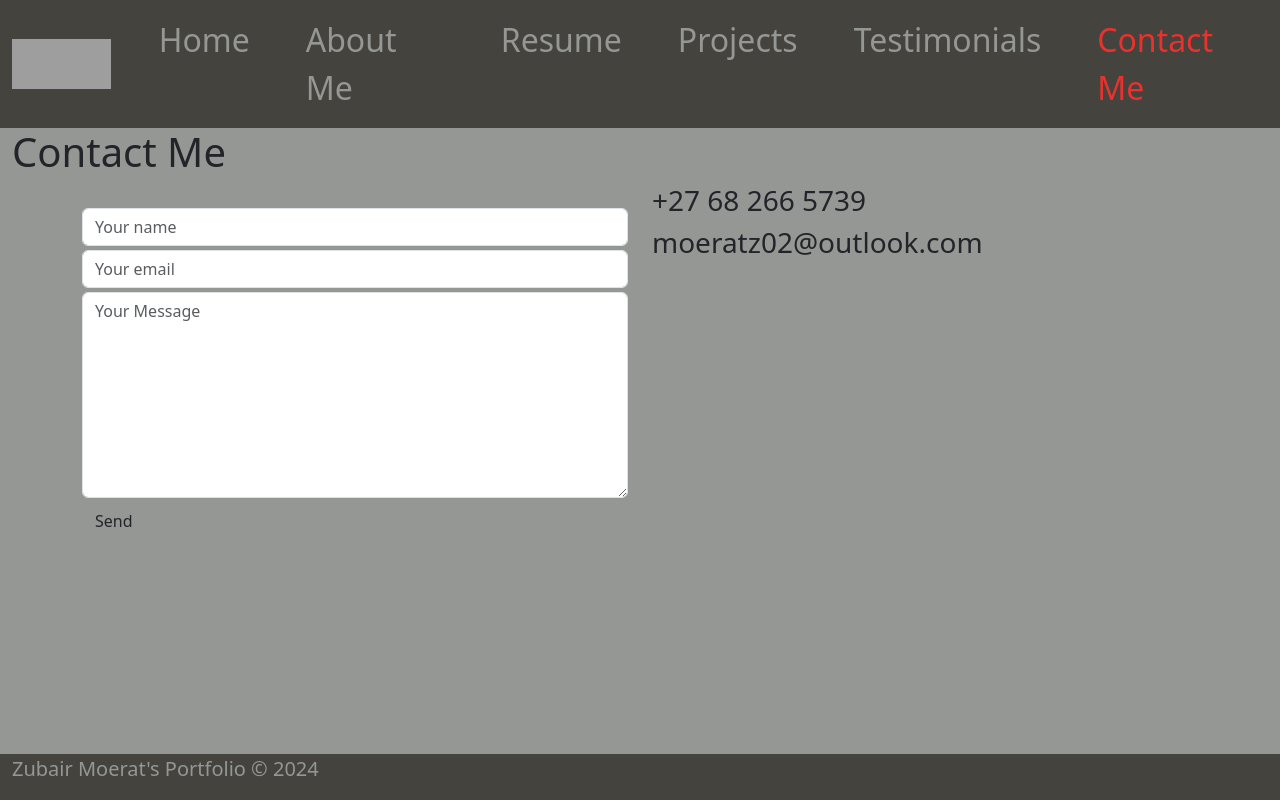
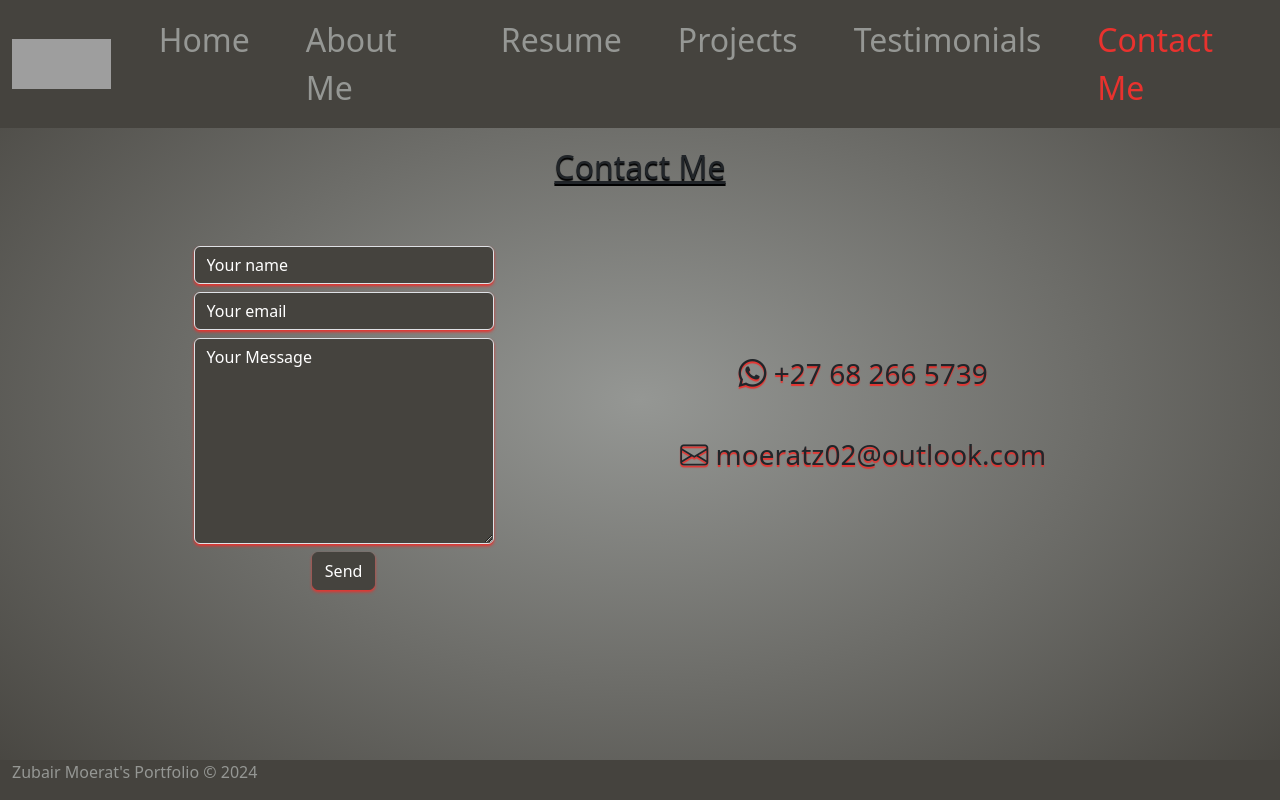
Before and after one commit to zubairmoerat/vueJS-EOMP, a Vue app: page /contact in a window 1280 px wide. Built offline with nearby package versions, Linux system fonts and the light colour scheme; grey boxes are pictures that could not be loaded.

Commit message:
finalDraft

```diff
--- a/src/assets/css/style.css
+++ b/src/assets/css/style.css
@@ -7,7 +7,7 @@
 }
 #app{
     height: 100vh;
-    background: #959794;
+    background: radial-gradient(#959794,#45433e);
 }
 nav{
     background: #45433e;
@@ -25,3 +25,12 @@ nav a.router-link-exact-active{
     position: fixed;
     bottom: 0;
 }
+@media(max-width:351px) {
+    #app {
+        background: radial-gradient(#959794,#45433e);
+        height: auto;
+    }
+    #footer{
+        position: relative;
+    }
+}
--- a/src/components/Footer.vue
+++ b/src/components/Footer.vue
@@ -1,7 +1,7 @@
 <template>
     <div class="container-fluid" id="footer">
         <div class="row">
-            <p class="lead text-start">Zubair Moerat's Portfolio &copy; <span>{{ currYear }}</span></p>
+            <p class="text-start">Zubair Moerat's Portfolio &copy; <span>{{ currYear }}</span></p>
         </div>
     </div>
 </template>
@@ -18,6 +18,4 @@
 }
 </script>
 
-<style scoped>
-
-</style>
+<style scoped></style>
--- a/src/components/NavBar.vue
+++ b/src/components/NavBar.vue
@@ -33,7 +33,8 @@ img {
     width: 100px;
     height: 50px;
 }
-button{
+
+button {
     background: #959794;
     box-shadow: 0 1px 2px #e9322e;
 }
--- a/src/views/AboutView.vue
+++ b/src/views/AboutView.vue
@@ -1,13 +1,20 @@
 <template>
-  <h1 class="text-center">About Me</h1>
+  <h2 class="text-center">About Me</h2>
   <div class="row">
-    <div class="col">
-      <p class="lead text-center">I'm a dynamic individual with a passion for a well-rounded lifestyle. I find joy in staying active and fit, making frequent visits to the gym to engage in various workouts. The love for the outdoors is another facet of my life, as hiking, biking, and exploring nature provides a perfect balance to the tech-driven world.</p>
-      <img src="https://iili.io/J7mJV6J.jpg" class="img-fluid rounded-5" alt="aboutMe">
+    <div class="col text-center">
+      <p class="fs-5 text-center">I'm a dynamic individual with a passion for a well-rounded lifestyle. I find joy in
+        staying active and fit, making frequent visits to the gym to engage in various workouts. The love for the outdoors
+        is another facet of my life, as hiking, biking, and exploring nature provides a perfect balance to the tech-driven
+        world.</p>
+      <img class="img-fluid rounded-5" src="https://iili.io/J7mJV6J.jpg" alt="aboutMe" loading="lazy">
     </div>
-    <div class="col">
-      <img src="https://iili.io/J7mJwyN.md.jpg" class="img-fluid rounded-5" alt="aboutMe">
-      <p class="lead text-center">On the intellectual side, I'm deeply immersed in the fields of engineering and software development. With a keen interest in problem-solving and innovation, I enjoy tackling challenges both in the physical realm through engineering projects and in the virtual world through software development. This combination of a strong body, an adventurous spirit, and a sharp mind defines my multifaceted and fulfilling lifestyle.</p>
+    <div class="col text-center">
+      <img class="img-fluid rounded-5" src="https://iili.io/J7mJwyN.md.jpg" alt="aboutMe" loading="lazy">
+      <p class="fs-5 text-center">On the intellectual side, I'm deeply immersed in the fields of engineering and software
+        development. With a keen interest in problem-solving and innovation, I enjoy tackling challenges both in the
+        physical realm through engineering projects and in the virtual world through software development. This
+        combination of a strong body, an adventurous spirit, and a sharp mind defines my multifaceted and fulfilling
+        lifestyle.</p>
     </div>
   </div>
 </template>
@@ -20,23 +27,33 @@ export default {
 </script>
 
 <style scoped>
-img{
+img {
   width: 300px;
   height: 300px;
-  margin-top: 10px;
-  margin-bottom: 10px;
-  margin-left: 250px;
   box-shadow: 0 3px 5px #e9322e;
+  margin-bottom: 15px;
 }
-.row{
+
+.row {
   display: flex;
   justify-content: center;
   align-items: center;
+  flex-wrap: wrap;
 }
-h1{
-padding-top: 20px;
-padding-bottom:  20px;
-text-decoration: underline;
-text-shadow: 0 2px 1px black;
+
+h2 {
+  padding-top: 20px;
+  padding-bottom: 20px;
+  text-decoration: underline;
+  text-shadow: 0 2px 1px black;
 }
-</style>
+
+.col {
+  flex-basis: 50%;
+}
+
+@media (max-width:351px) {
+  .row {
+    flex-direction: column;
+  }
+}</style>
--- a/src/views/ContactView.vue
+++ b/src/views/ContactView.vue
@@ -1,51 +1,40 @@
 <template>
-    <h1>Contact Me</h1>
+    <h2 class="text-center">Contact Me</h2>
     <div class="container">
-        <div class="row justify-content-evenly">
+        <div class="contactRow">
+            <div class="contactCol">
+                <form action="https://formspree.io/f/maygaowg" method="POST" id="contactForm" name="contactForm"
+                    class="contactForm" required>
+                    <div class="row">
                         <div class="col">
-                <div class="wrapper">
-                    <div class="row justify-content-center">
-                        <div class="col">
-                            <div class="contact-wrap">
-                                <h3 class="mb-4 text-center"></h3>
-                                <div id="form-message-warning" class="mb-4 w-100 text-center"></div>
-                                <form action="https://formspree.io/f/maygaowg" method="POST" id="contactForm"
-                                    name="contactForm" class="contactForm" required>
-                                    <div class="row">
-                                        <div class="col-md-12">
                             <div class="form-group">
-                                                <input type="text" class="form-control" name="name" id="name"
-                                                    placeholder="Your name" required>
+                                <input type="text" class="form-control" name="name" id="name" placeholder="Your name"
+                                    required>
                             </div>
                         </div>
-                                        <div class="col-md-12">
-                                            <div class="form-group pt-1">
-                                                <input type="email" class="form-control" name="email" id="email"
-                                                    placeholder="Your email" required>
+                        <div class="col">
+                            <div class="form-group pt-2">
+                                <input type="email" class="form-control" name="email" id="email" placeholder="Your email"
+                                    required>
                             </div>
                         </div>
-                                        <div class="col-md-12 pt-1">
-                                            <div class="form-group">
-                                                <textarea name="message" class="form-control" id="message" cols="30"
-                                                    rows="8" placeholder="Your Message" required></textarea>
+                        <div class="col">
+                            <div class="form-group pt-2">
+                                <textarea name="message" class="form-control" id="message" cols="30" rows="8"
+                                    placeholder="Your Message" required></textarea>
                             </div>
                         </div>
-                                        <div class="col-md-12 pt-1">
-                                            <div class="form-group">
+                        <div class="col">
+                            <div class="form-group pt-2 text-center">
                                 <input type="submit" value="Send" class="btn">
-                                                <div class="submitting"></div>
                             </div>
                         </div>
                     </div>
                 </form>
             </div>
-                        </div>
-                    </div>
-                </div>
-            </div>
-            <div class="col">
-                <h3>+27 68 266 5739</h3>
-                <h3>moeratz02@outlook.com</h3>
+            <div class="contactCol">
+                <h3 class="text-center"><i class="bi bi-whatsapp"></i> +27 68 266 5739</h3>
+                <h3 class="text-center"><i class="bi bi-envelope"></i> moeratz02@outlook.com</h3>
             </div>
         </div>
     </div>
@@ -57,4 +46,72 @@ export default {
 }
 </script>
 
-<style scoped></style>
+<style scoped>
+h2 {
+    padding-top: 20px;
+    padding-bottom: 20px;
+    text-decoration: underline;
+    text-shadow: 0 2px 1px black;
+}
+
+.contactRow {
+    display: flex;
+    justify-content: center;
+    align-items: center;
+    flex-direction: row;
+    margin-top: 40px;
+    flex-wrap: wrap;
+}
+
+.contactCol {
+    flex-basis: 40%;
+}
+
+.row {
+    display: inline-block;
+}
+
+.form-group {
+    width: 300px;
+}
+
+form {
+    width: fit-content;
+}
+
+h3 {
+    padding-top: 20px;
+    padding-bottom: 20px;
+    text-shadow: 0 2px 1px #e9322e;
+}
+
+.btn {
+    border: 1px solid #45433e;
+    box-shadow: 0 2px 3px #e9322e;
+    background: #45433e;
+    color: #fff;
+}
+
+input {
+    background: #45433e;
+    box-shadow: 0 2px 3px #e9322e;
+}
+
+textarea {
+    background: #45433e;
+    box-shadow: 0 2px 3px #e9322e;
+}
+
+input::placeholder {
+    color: #fff;
+}
+
+textarea::placeholder {
+    color: #fff;
+}
+
+@media (max-width:351px) {
+    .form-group {
+        width: 250px;
+    }
+}</style>
--- a/src/views/ProjectsView.vue
+++ b/src/views/ProjectsView.vue
@@ -7,8 +7,10 @@
                     <img :src="pro.image" class="img-fluid" alt="projectImage">
                     <h5 class="card-title text-center">{{ pro.name }}</h5>
                     <p class="text-center">{{ pro.description }}</p>
-                <a :href="pro.gitHub" type="button" class="btn" id="btn1" target="_blank"><i class="bi bi-github"></i></a>
-                <a :href="pro.netlify" type="button" class="btn ms-3" id="btn2" target="_blank"><i class="bi bi-browser-chrome"></i></a>
+                    <a :href="pro.gitHub" type="button" class="btn" id="btn1" target="_blank"><i
+                            class="bi bi-github"></i></a>
+                    <a :href="pro.netlify" type="button" class="btn ms-3" id="btn2" target="_blank"><i
+                            class="bi bi-browser-chrome"></i></a>
                 </div>
             </div>
         </div>
@@ -31,40 +33,61 @@ export default {
 </script>
 
 <style scoped>
-img{
+img {
     width: 150px;
     height: 150px;
 }
-.rowPro{
+
+.rowPro {
     display: flex;
     flex-direction: row;
-    justify-content: space-between;
-    flex-wrap: wrap;
+    justify-content: space-evenly;
 }
-.card{
+
+.card {
     width: 200px;
     background: #45433e;
     box-shadow: 0 3px 5px #e9322e;
     margin-top: 40px;
 }
-h2{
+
+a:hover {
+    transform: translateY(-5px);
+}
+
+h2 {
     padding-top: 20px;
-padding-bottom:  20px;
+    padding-bottom: 20px;
     text-decoration: underline;
     text-shadow: 0 2px 1px black;
 }
-h5{
+
+h5 {
     color: #fff;
     text-decoration: underline;
     margin-top: 15px;
 }
-p{
+
+p {
     color: #fff;
 }
-#btn1{
+
+#btn1 {
     background: #959794;
 }
-#btn2{
+
+#btn2 {
     background: #e9322e;
 }
-</style>
+
+@media (max-width:351px) {
+    .card {
+        margin-bottom: 15px;
+        margin-top: 0;
+    }
+
+    .rowPro {
+        flex-direction: column;
+        align-items: center;
+    }
+}</style>
--- a/src/views/ResumeView.vue
+++ b/src/views/ResumeView.vue
@@ -1,6 +1,9 @@
 <template>
     <h2 class="text-center">My Experience</h2>
     <div class="container-fluid text-center" v-if="Education">
+        <span class="btn"><a
+                href="https://docs.google.com/document/d/1Bvq44S1lATJNd7o3GvBbyo7qoo1x_ynM-kew4N8dBo0/edit?usp=sharing"
+                target="_blank">Download CV</a></span>
         <button class="btn m-3" type="button" data-bs-toggle="collapse" data-bs-target="#collapseExample"
             aria-expanded="false" aria-controls="collapseExample">
             View My Resume
@@ -16,10 +19,9 @@
     <div class="container">
         <h2 class="text-center">My Skills</h2>
         <div class="skillWrapper" v-if="Skills">
-            <div class="skill" v-for="title in Skills" :key="title">
+            <div class="skill text-center" v-for="title in Skills" :key="title">
                 <h5>{{ title.title }}</h5>
                 <img :src="title.image" alt="skill" class="img-fluid w-50 h-50">
-                <p class="ree">{{ title.experience }}</p>
             </div>
         </div>
     </div>
@@ -45,13 +47,20 @@ export default {
 </script>
 
 <style scoped>
-.btn{
+a:link {
+    text-decoration: none;
+    color: #fff;
+    background-color: transparent;
+}
+
+.btn {
     border: 1px solid #45433e;
     box-shadow: 0 1px 2px #e9322e;
     background: #45433e;
     color: #fff;
 }
-.card{
+
+.card {
     background: #45433e;
     color: #fff;
     box-shadow: 0 3px 5px #e9322e;
@@ -59,26 +68,35 @@ export default {
     margin-top: 15px;
     margin-bottom: 15px;
 }
-h2{
-padding-top: 20px;
-padding-bottom:  20px;
-text-decoration: underline;
-text-shadow: 0 2px 1px black;
+
+h2 {
+    padding-top: 20px;
+    padding-bottom: 20px;
+    text-decoration: underline;
+    text-shadow: 0 2px 1px black;
 }
-.skillWrapper{
+
+.skillWrapper {
     display: flex;
     justify-content: space-evenly;
 }
-h5{
+
+h5 {
     text-shadow: 0 2px 1px #e9322e;
     padding-top: 20px;
     padding-bottom: 20px;
 }
-.ree{
-    text-decoration: underline;
-}
-.skill{
+
+.skill {
     padding-top: 40px;
 }
 
-</style>
+@media (max-width:351px) {
+    .card {
+        width: 250px;
+    }
+
+    .skillWrapper {
+        flex-wrap: wrap;
+    }
+}</style>
--- a/src/views/TestimonialsView.vue
+++ b/src/views/TestimonialsView.vue
@@ -1,6 +1,6 @@
 <template>
     <h2 class="text-center">Reviews</h2>
-    <div class="row d-flex" v-if="Testimonials">
+    <div class="row" v-if="Testimonials">
         <label class="card-wrap" v-for="testimonial in Testimonials" :key="testimonial">
             <input type="checkbox" class="flipcard">
             <div class="card">
@@ -9,7 +9,8 @@
                 </div>
                 <div class="back card-face">
                     <h5>{{ testimonial.name }} {{ testimonial.surname }}</h5>
-                    <p>{{ testimonial.quotes }}</p>
+                    <p class="text-center"><i class="bi bi-quote"></i>{{ testimonial.quotes }}<i class="bi bi-quote"></i>
+                    </p>
                 </div>
             </div>
         </label>
@@ -32,22 +33,30 @@ export default {
 </script>
 
 <style scoped>
-.card-wrap {
+.row {
     display: flex;
-    width: 200px;
-    max-width: 100%;
-    height: 400px;
-    margin: 0 auto;
-    margin-bottom: 15px;
-}
-h2{
-padding-top: 20px;
-padding-bottom:  20px;
-text-decoration: underline;
-text-shadow: 0 2px 1px black;
+    flex-direction: row;
+    justify-content: center;
+    align-items: center;
 }
 
-.card, .front, .back, .card-photo{
+.card-wrap {
+    width: 250px;
+    height: 400px;
+    max-width: 100%;
+}
+
+h2 {
+    padding-top: 20px;
+    padding-bottom: 20px;
+    text-decoration: underline;
+    text-shadow: 0 2px 1px black;
+}
+
+.card,
+.front,
+.back,
+.card-photo {
     width: 100%;
     height: 100%;
 }
@@ -61,8 +70,9 @@ text-shadow: 0 2px 1px black;
     position: relative;
     transform-style: preserve-3d;
     transition: transform 1s, box-shadow .4s;
-    box-shadow: 0 1px 2px 0 rgba(60,64,67,0.302), 0 1px 3px 1px rgba(60,64,67,0.149);
+    box-shadow: 0 1px 2px 0 rgba(60, 64, 67, 0.302), 0 1px 3px 1px rgba(60, 64, 67, 0.149);
     border-radius: 10px;
+    height: 70%;
 }
 
 .card-photo {
@@ -70,19 +80,21 @@ text-shadow: 0 2px 1px black;
 }
 
 .card:hover {
+    cursor: pointer;
     box-shadow: 0 1px 3px 0 #45433e, 0 4px 8px 3px #e9322e;
+    transform: translateY(-15px);
 }
 
 .back {
     background: #45433e;
-    transform: rotateY( 180deg );
+    transform: rotateY(180deg);
     text-align: center;
     border-radius: 10px;
 }
 
 .back p {
     margin: 0;
-    position: absolute;
+    position: relative;
     top: 50%;
     left: 50%;
     transform: translate(-50%, -50%);
@@ -93,8 +105,18 @@ text-shadow: 0 2px 1px black;
     opacity: 0;
 }
 
-input:checked + .card {
-    transform: rotateY( 180deg );
+input:checked+.card {
+    transform: rotateY(180deg);
 }
 
-</style>
+h5 {
+    color: #fff;
+}
+
+@media (max-width:351px) {
+    .card-wrap {
+        width: 250px;
+        height: 400px;
+        max-width: 100%;
+    }
+}</style>
```
Also changed, not shown: src/App.vue (+8 -1 lines), src/components/Spinner.vue (+10 -2 lines), src/store/index.js (+32 -16 lines), src/views/HomeView.vue (+21 -10 lines). Lines whose indentation alone changed are shown as unchanged.
